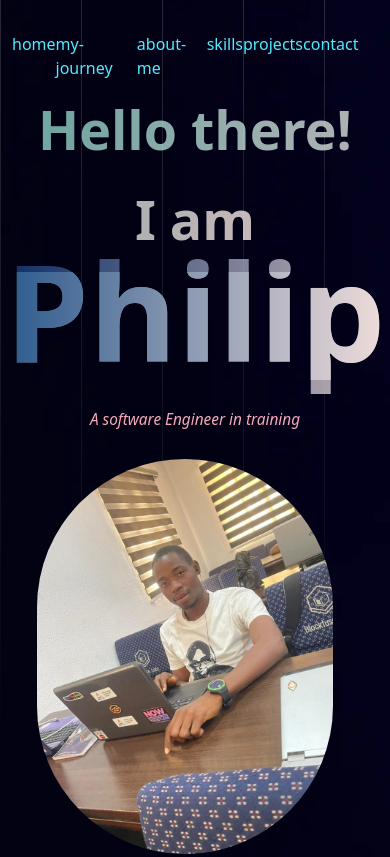
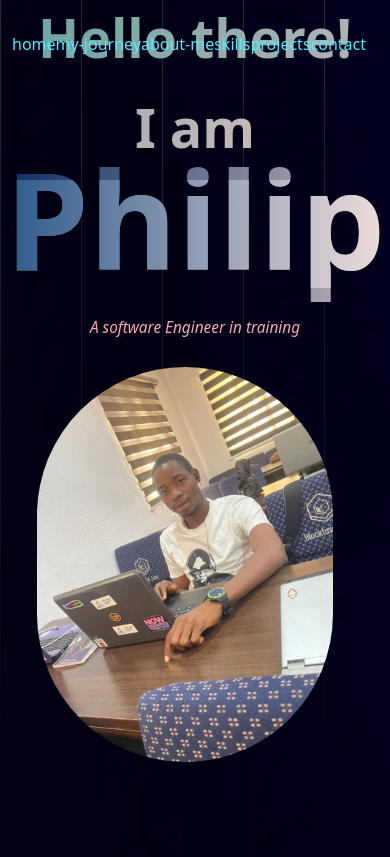
Before and after one commit to terhemeniorwua-png/my-portfolio, a website: page index.html in a window 390 px wide. Shown: the top 857 px of the page. Drawn offline with Linux system fonts and the light colour scheme.

Commit message:
edit hero page positioning

```diff
--- a/index.html
+++ b/index.html
@@ -11,8 +11,8 @@
 <body>
 
   <head>
-    <nav class=" max-md:w-[95%] max-md:overflow-x-hidden max-md:pt-5">
-      <ul class="flex lg:justify-end max-md:justify-around lg:text-lg ul lg:space-x-3 text-cyan-300 p-3">
+    <nav class=" max-md:w-[95%] max-md:overflow-x-hidden max-md:pt-5 max-md:fixed">
+      <ul class="flex lg:justify-end max-md:justify-around lg:text-lg ul lg:space-x-3 text-cyan-300 p-3 max-md:fixed">
         <a href="#hero"><li>home</li></a>
         <a href="#journey"><li>my-journey</li></a>
         <a href="#about"><li>about-me</li></a>
@@ -25,7 +25,7 @@
     </nav>
   </head>
 
-   <section class="greeting min-md:hidden"><a name="hero"></a>
+   <section class="greeting lg:hidden"><a name="hero"></a>
        <h1>
         <span class="Hello">Hello there! <br> I am</span> <br>
         <p class="Hello"> <b class="intro lg:webkit Hello name">Philip</b></p>
```
Also changed, not shown: src/output.css.
